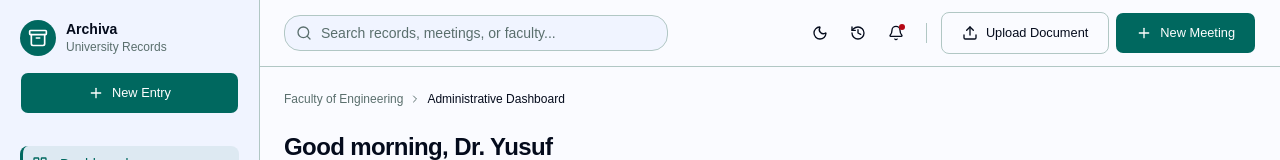
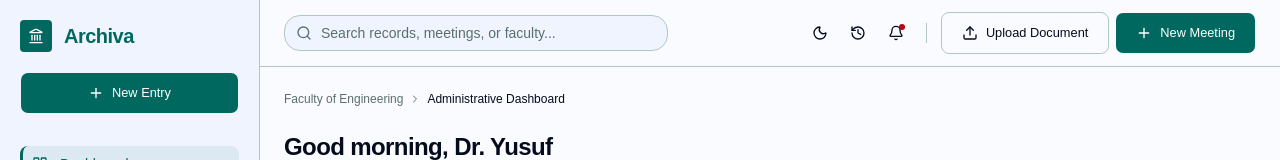
Before and after one commit to ArchivaLabs/archiva-frontend, a React (Vite) app: page /dashboard in a window 1280 px wide. Shown: the top 160 px of the page. Built offline with nearby package versions, Linux system fonts and the light colour scheme.

Commit message:
fix: refactor logo code across multiple pages.

```diff
--- a/src/components/layout/Sidebar.tsx
+++ b/src/components/layout/Sidebar.tsx
@@ -11,6 +11,7 @@ import {
 } from "lucide-react"
 import { Button } from "@/components/ui/button"
 import { cn } from "@/lib/utils"
+import Logo from "../shared/Logo"
 
 const navItems = [
   { icon: LayoutDashboard, label: "Dashboard", href: "/dashboard" },
@@ -24,20 +25,8 @@ export default function Sidebar() {
 
   return (
     <aside className="flex w-sidebar-width shrink-0 flex-col px-5 border-r border-border bg-nav-sidebar">
-      <div className="pb-4 pt-5">
-        <div className="flex items-center gap-2.5">
-          <div className="flex size-9 items-center justify-center rounded-xl bg-primary">
-            <Archive className="size-5 text-white" />
-          </div>
-          <div>
-            <p className="text-sm font-bold leading-tight text-foreground dark:text-white">
-              Archiva
-            </p>
-            <p className="text-xs text-muted-foreground dark:text-white/50">
-              University Records
-            </p>
-          </div>
-        </div>
+      <div className="py-5">
+        <Logo />
       </div>
 
       <div className="pb-8">
--- a/src/components/shared/Logo.tsx
+++ b/src/components/shared/Logo.tsx
@@ -1,12 +1,56 @@
-import { Archive } from "lucide-react"
+import { Landmark } from "lucide-react"
+import { cn } from "@/lib/utils"
+import { Link } from "react-router-dom"
 
-export default function Logo() {
+interface LogoProps {
+  /**
+   * "light" → teal box + teal text (light bg)
+   * "dark"  → white box + white text (primary/teal bg)
+   * omit   → auto: follows the active theme via CSS dark: classes
+   */
+  variant?: "light" | "dark"
+  className?: string
+}
+
+export default function Logo({ variant, className }: LogoProps) {
+  const forced = variant !== undefined
+  const isDark = variant === "dark"
+
   return (
-    <article className="relative z-10 flex items-center gap-2.5">
-      <div className="flex size-9 items-center justify-center rounded-xl bg-white/20">
-        <Archive className="size-5 text-white" />
+    <Link to="/" className={cn("flex items-center gap-3", className)}>
+      <div
+        className={cn(
+          "flex shrink-0 items-center justify-center rounded",
+          forced
+            ? isDark
+              ? "size-8 bg-white"
+              : "size-8 bg-primary"
+            : "size-8 bg-primary dark:bg-white"
+        )}
+      >
+        <Landmark
+          className={cn(
+            forced
+              ? isDark
+                ? "size-4 text-primary"
+                : "size-4 text-white"
+              : "size-4 text-white dark:text-primary"
+          )}
+          strokeWidth={2}
+        />
       </div>
-      <span className="text-base font-bold text-white">Archiva</span>
-    </article>
+      <span
+        className={cn(
+          "font-bold tracking-tight",
+          forced
+            ? isDark
+              ? "text-xl text-white"
+              : "text-xl text-primary"
+            : "text-xl text-primary dark:text-white"
+        )}
+      >
+        Archiva
+      </span>
+    </Link>
   )
 }
--- a/src/pages/auth/LoginPage.tsx
+++ b/src/pages/auth/LoginPage.tsx
@@ -24,7 +24,7 @@ export default function LoginPage() {
         ))}
 
         {/* Logo */}
-        <Logo />
+        <Logo variant="dark" />
 
         {/* Main content — vertically centered */}
         <div className="relative z-10 flex flex-1 flex-col justify-center">
--- a/src/pages/dashboard/DashboardPage.tsx
+++ b/src/pages/dashboard/DashboardPage.tsx
@@ -99,7 +99,7 @@ const quickActions = [
 
 export default function DashboardPage() {
   return (
-    <div className="flex flex-col gap-6 p-6">
+    <section className="flex flex-col gap-6 p-6">
       {/* Breadcrumb */}
       <div className="flex items-center gap-1.5 text-xs text-muted-foreground">
         <span>Faculty of Engineering</span>
@@ -316,6 +316,6 @@ export default function DashboardPage() {
           </button>
         ))}
       </div>
-    </div>
+    </section>
   )
 }
--- a/src/pages/landing/sections/LandingNav.tsx
+++ b/src/pages/landing/sections/LandingNav.tsx
@@ -1,25 +1,20 @@
 import { Link } from "react-router-dom"
-import { Archive } from "lucide-react"
 import { Button } from "@/components/ui/button"
 import ThemeSwitcher from "@/components/shared/ThemeSwitcher"
+import Logo from "@/components/shared/Logo"
 
 export default function LandingNav() {
   return (
     <header className="sticky top-0 z-50 border-b border-border bg-background/90 backdrop-blur-sm">
       <div className="mx-auto flex max-w-7xl items-center justify-between px-6 py-3">
-        <div className="flex items-center gap-2">
-          <div className="flex size-7 items-center justify-center rounded-md bg-primary">
-            <Archive className="size-4 text-primary-foreground" />
-          </div>
-          <span className="text-lg font-bold tracking-tight text-foreground">Archiva</span>
-        </div>
+        <Logo />
 
         <div className="flex items-center gap-2">
           <ThemeSwitcher />
           <Button variant="ghost" size="sm" asChild>
             <Link to="/login">Sign In</Link>
           </Button>
-          <Button size="sm" asChild>
+          <Button size="sm" asChild className="text-white">
             <Link to="/login">Get Started</Link>
           </Button>
         </div>
```
